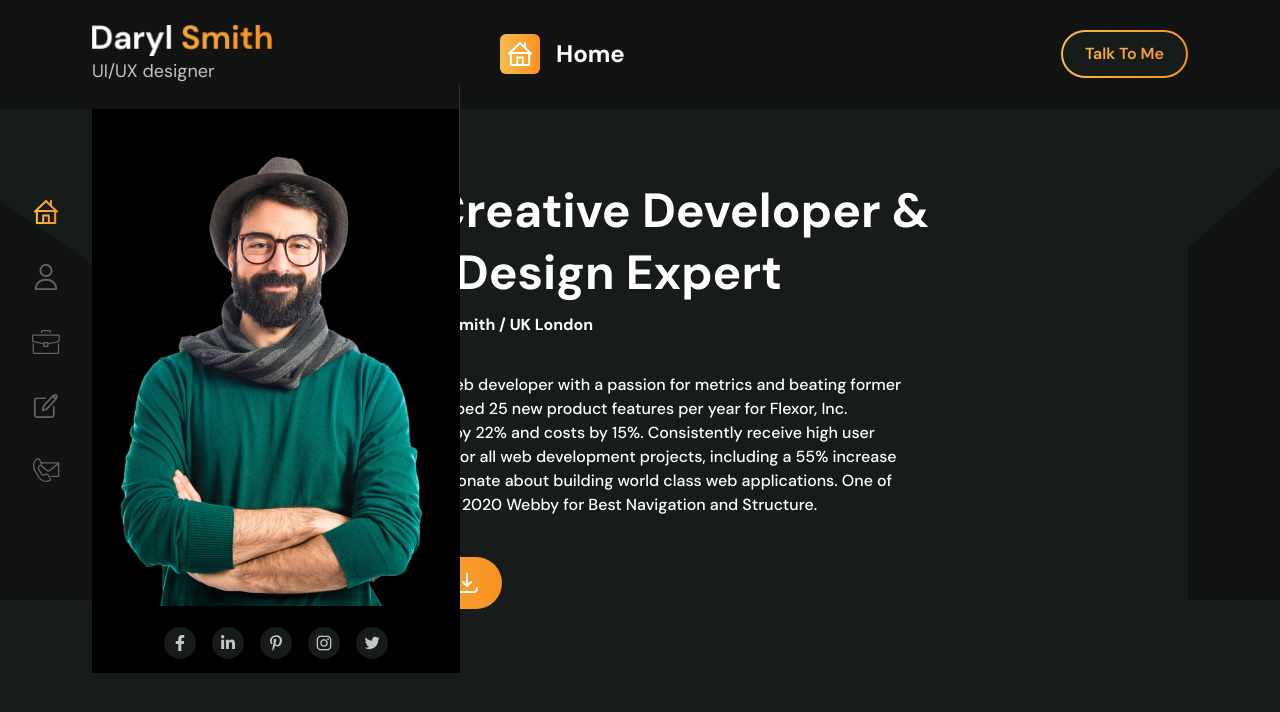
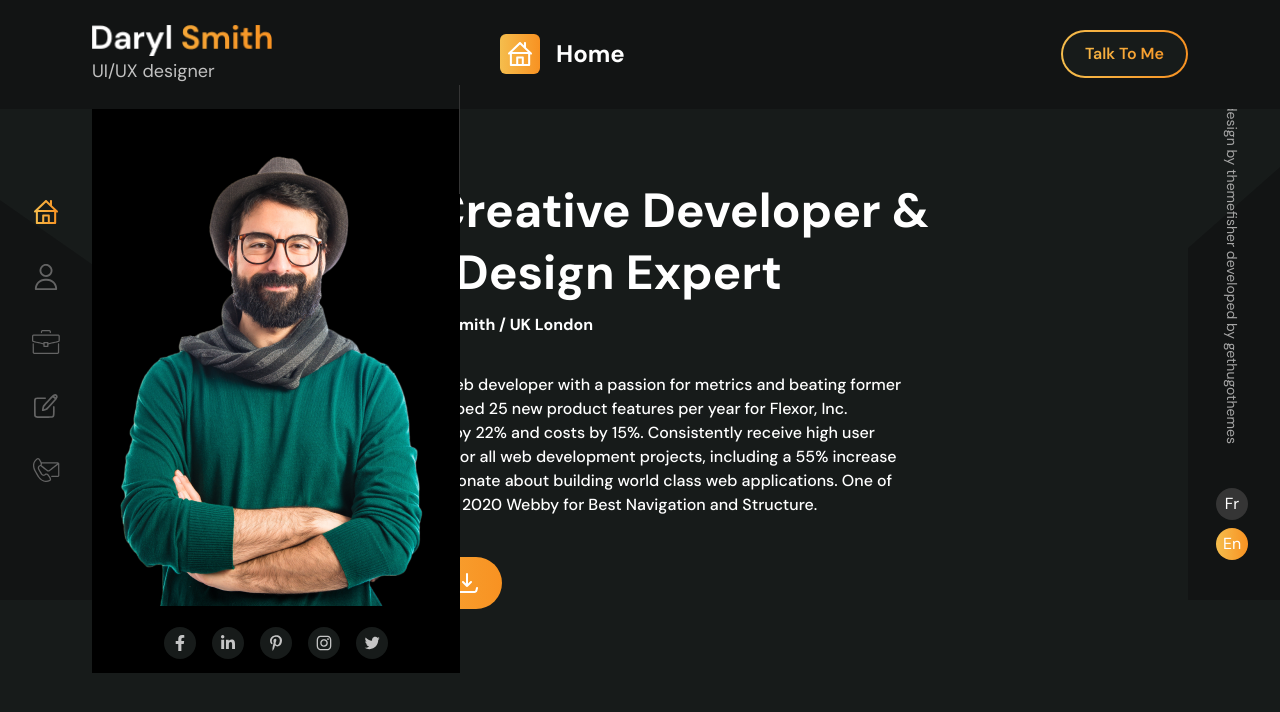
Before and after one commit to rayan2228/themefisher, a Next.js app: page / in a window 1280 px wide. Shown: the top 712 px of the page. Built offline with nearby package versions, Linux system fonts and the light colour scheme.

Commit message:
feat: Add Copywrite component with language selection and copyright notice; update Hero section to include Copywrite

```diff
--- a/src/app/globals.css
+++ b/src/app/globals.css
@@ -8,6 +8,7 @@
   --color-bg-two: #121414;
   --color-bg-three: #353535;
   --color-text-one: #c2c2c2;
+  --color-text-two: #A5A5A5;
 }
 body {
   @apply bg-bg-one text-white;
--- /dev/null
+++ b/src/sections/Copywrite.tsx
@@ -0,0 +1,34 @@
+const languages = [
+    {
+        name: "French",
+        code: "Fr"
+    },
+    {
+        name: "English",
+        code: "En"
+    }
+]
+const Copywrite = () => {
+    return (
+        <div className="fixed z-30 bottom-60 right-8 flex flex-col justify-center items-center
+          gap-11">
+            <h6 className="text-sm text-text-two" style={{
+                writingMode: "vertical-rl",
+                textOrientation: "mixed"
+            }}>© design by themefisher developed by gethugothemes</h6>
+            <div className="flex flex-col gap-2">
+                {
+                    languages.map((item) => {
+                        return (
+                            <button key={item.name} className={`w-8 h-8 rounded-full flex items-center justify-center ${item.name === "English" ? "gradient-bg" : "bg-bg-three"}`}>
+                                {item.code}
+                            </button>
+                        )
+                    })
+                }
+            </div>
+        </div>
+    )
+}
+
+export default Copywrite
--- a/src/sections/Hero.tsx
+++ b/src/sections/Hero.tsx
@@ -5,12 +5,14 @@ import SocialIcons from "@/components/SocialIcons";
 import Image from "next/image";
 import Introduction from "./Introduction";
 import Navbar from "./Navbar";
+import Copywrite from "./Copywrite";
 const Hero = () => {
     return (
         <section className=" mt-27">
-            <Navbar/>
+            <Navbar />
             <Image src={leftShape} alt="bg" className="object-cover fixed bottom-50 left-0" />
             <Image src={rightShape} alt="bg" className="object-cover fixed bottom-50 right-0" />
+            <Copywrite />
             <div className="px-23">
                 <div className="fixed">
                     <div className="min-w-[368px] bg-black flex flex-col justify-center items-center ">
```
